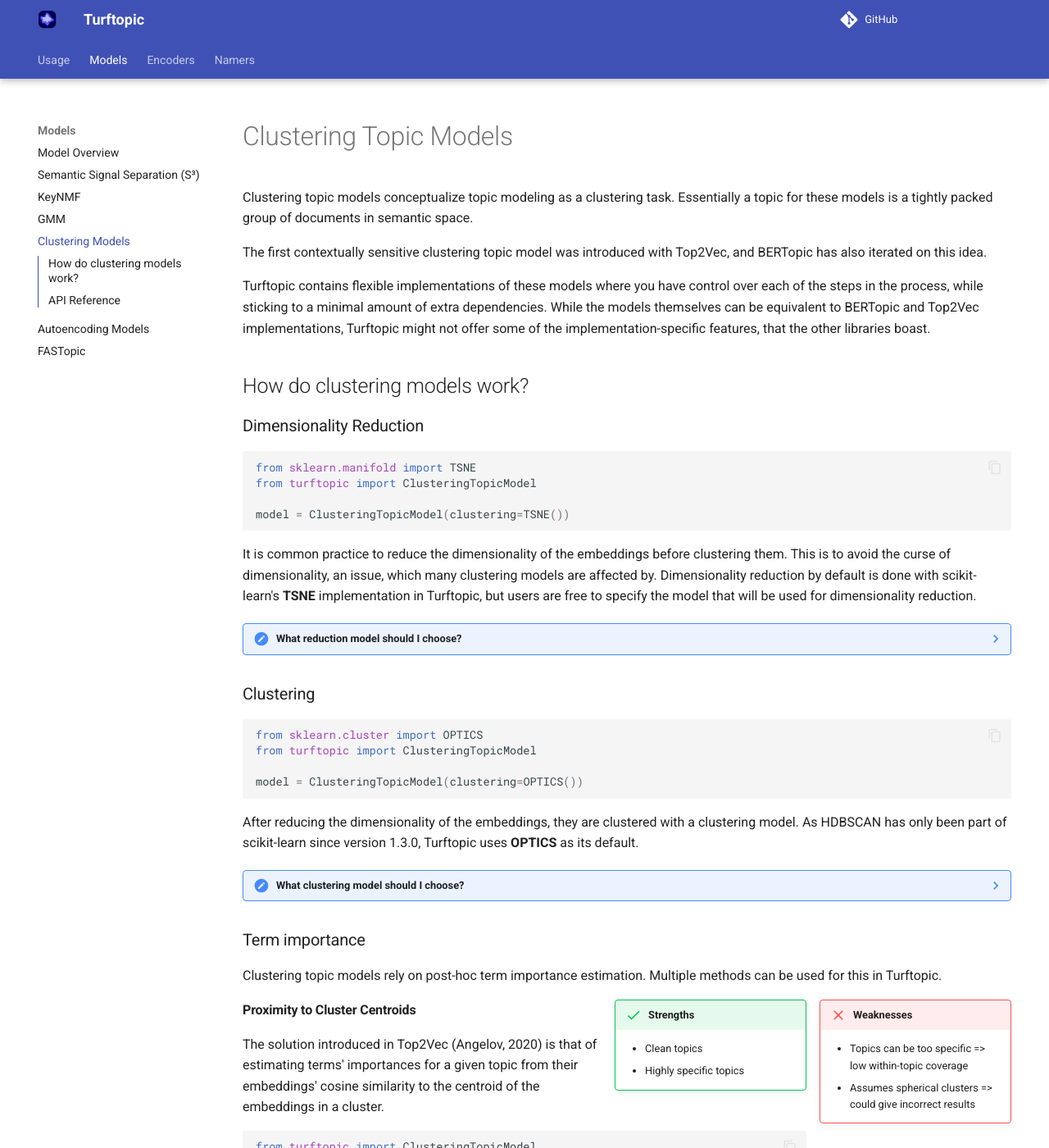
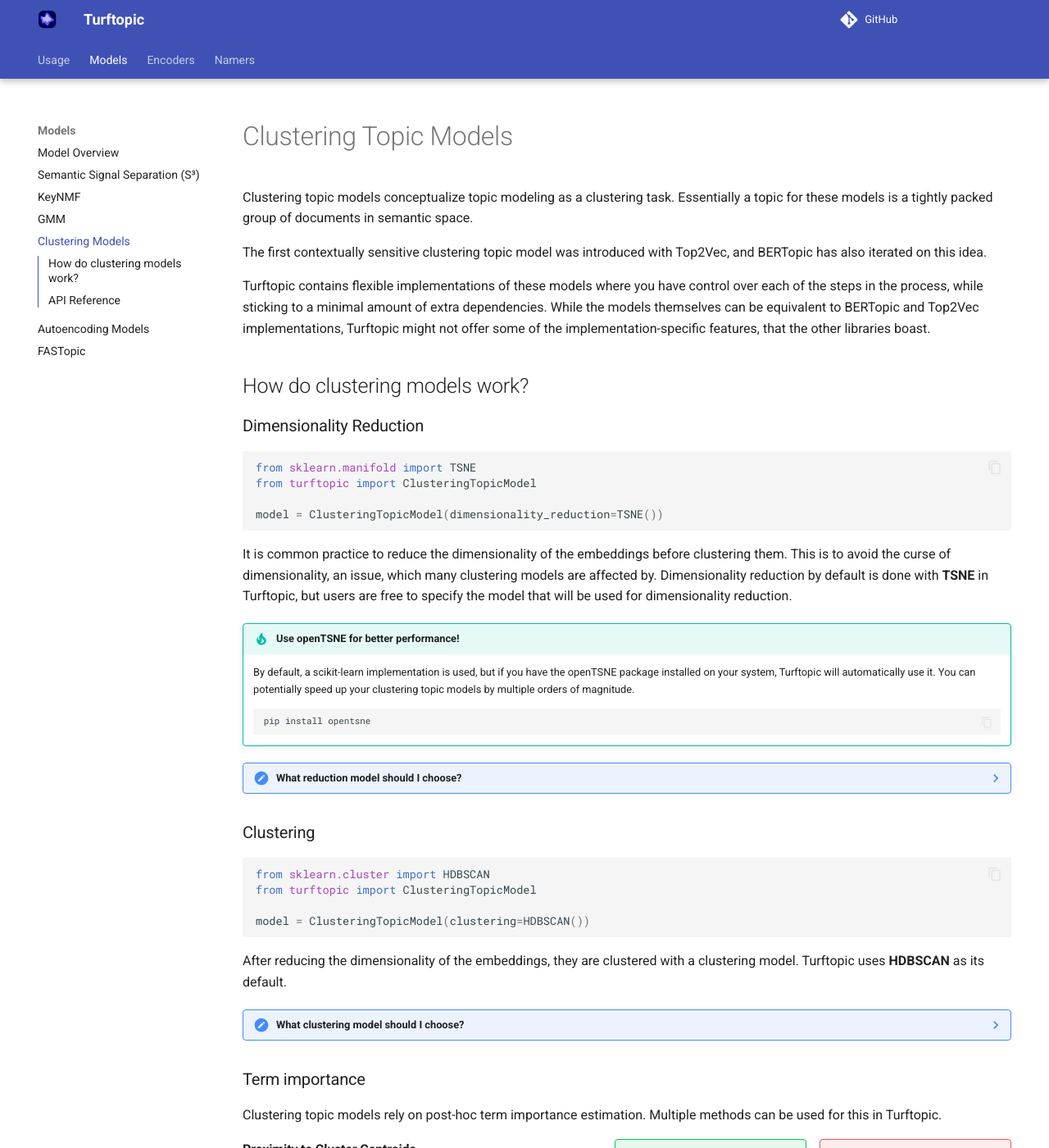
Before and after one commit to x-tabdeveloping/turftopic, an MkDocs documentation site: the page built from docs/clustering.md, in a window 1280 px wide and 1400 px high. Shown: the whole window at 82% size. Built offline with MkDocs 1.6.1 and Material for MkDocs 9.7.7, drawn with Linux system fonts in a browser that asks for light colours; nearby versions of some CDN libraries; some web fonts are replaced; comment, search, counter and statistics services are not loaded.

Commit message:
Updated docs to reflect openTSNE changes

````diff
--- a/docs/clustering.md
+++ b/docs/clustering.md
@@ -18,13 +18,20 @@ that the other libraries boast.
 from sklearn.manifold import TSNE
 from turftopic import ClusteringTopicModel
 
-model = ClusteringTopicModel(clustering=TSNE())
+model = ClusteringTopicModel(dimensionality_reduction=TSNE())
 ```
 
 It is common practice to reduce the dimensionality of the embeddings before clustering them.
 This is to avoid the curse of dimensionality, an issue, which many clustering models are affected by.
-Dimensionality reduction by default is done with scikit-learn's **TSNE** implementation in Turftopic,
+Dimensionality reduction by default is done with **TSNE** in Turftopic,
 but users are free to specify the model that will be used for dimensionality reduction.
+
+!!! tip "Use openTSNE for better performance!"
+    By default, a scikit-learn implementation is used, but if you have the openTSNE package installed on your system, Turftopic will automatically use it.
+    You can potentially speed up your clustering topic models by multiple orders of magnitude.
+    ```bash
+    pip install opentsne
+    ```
 
 ??? note "What reduction model should I choose?"
     Our knowledge about the impacts of choice of dimensionality reduction is limited, and has not yet been explored in the literature.
@@ -33,14 +40,14 @@ but users are free to specify the model that will be used for dimensionality red
 ### Clustering
 
 ```python
-from sklearn.cluster import OPTICS
+from sklearn.cluster import HDBSCAN
 from turftopic import ClusteringTopicModel
 
-model = ClusteringTopicModel(clustering=OPTICS())
+model = ClusteringTopicModel(clustering=HDBSCAN())
 ```
 
 After reducing the dimensionality of the embeddings, they are clustered with a clustering model.
-As HDBSCAN  has only been part of scikit-learn since version 1.3.0, Turftopic uses **OPTICS** as its default.
+Turftopic uses **HDBSCAN** as its default.
 
 ??? note "What clustering model should I choose?"
     Some clustering models are capable of discovering the number of clusters in the data (HDBSCAN, DBSCAN, OPTICS, etc.).
````
